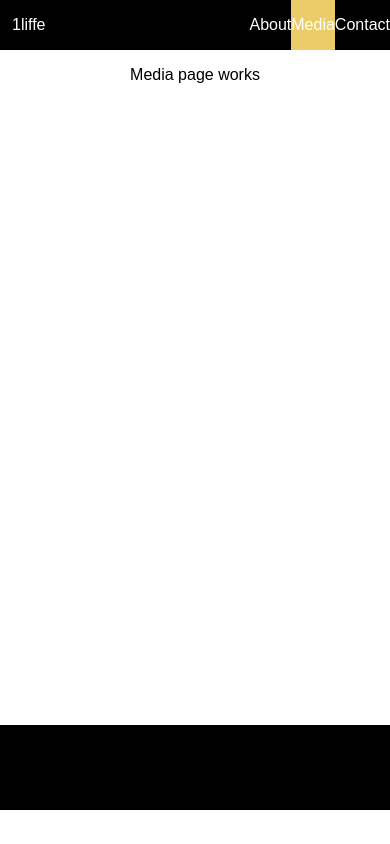
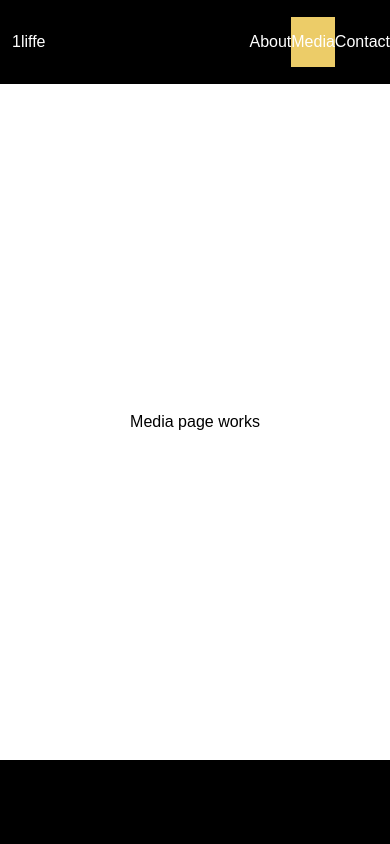
Before and after one commit to omnicoders/1liffe, a React (Create React App) app: page /media in a window 390 px wide. Built offline with nearby package versions, Linux system fonts and the light colour scheme.

Commit message:
set automatic resizing depending on screen width

```diff
--- a/src/components/Navbar.css
+++ b/src/components/Navbar.css
@@ -1,11 +1,13 @@
 .Navbar {
+  height: 10vh;
   display: grid;
   grid-template-columns: 1fr 0.5fr;
+  align-items: center;
 }
 
 .title {
   text-align: left;
-  padding-left: 12px;
+  margin-left: 12px;
 }
 .nav {
   display: grid;
--- a/src/pages/ContactPage.css
+++ b/src/pages/ContactPage.css
@@ -1,13 +1,15 @@
 @media screen and (max-width: 480px) {
   .ContactPage {
+    height: 80vh;
     display: grid;
-    height: 80vh;
+    justify-items: center;
+    align-items: center;
   }
 }
 
 @media screen and (min-width: 480px) {
   .ContactPage {
+    height: 80vh;
     display: grid;
-    height: 80vh;
   }
 }
--- a/src/pages/LandingPage.css
+++ b/src/pages/LandingPage.css
@@ -1,6 +1,9 @@
 @media screen and (max-width: 480px) {
   .LandingPage {
     height: 80vh;
+    display: grid;
+    justify-items: center;
+    align-items: center;
   }
   iframe {
     margin-bottom: 15%;
@@ -21,15 +24,6 @@
 
   .profile {
     width: 100%;
-    display: grid;
-    justify-items: center;
-    align-items: center;
-  }
-
-  .intro {
-    display: grid;
-    justify-items: center;
-    align-items: center;
   }
 
   .display {
--- a/src/pages/LandingPage.jsx
+++ b/src/pages/LandingPage.jsx
@@ -6,11 +6,9 @@ class LandingPage extends Component {
     return (
       <div className="LandingPage">
         <div className="profile">
-          <div className="intro">
-            <div>
-              <p>Ahmadeen Nassar</p>
-              <p>Founder</p>
-            </div>
+          <div>
+            <p>Ahmadeen Nassar</p>
+            <p>Founder</p>
           </div>
         </div>
         <div className="display">
--- a/src/pages/MediaPage.css
+++ b/src/pages/MediaPage.css
@@ -1,13 +1,15 @@
 @media screen and (max-width: 480px) {
   .MediaPage {
+    height: 80vh;
     display: grid;
-    height: 80vh;
+    justify-items: center;
+    align-items: center;
   }
 }
 
 @media screen and (min-width: 480px) {
   .MediaPage {
+    height: 80vh;
     display: grid;
-    height: 80vh;
   }
 }
```
